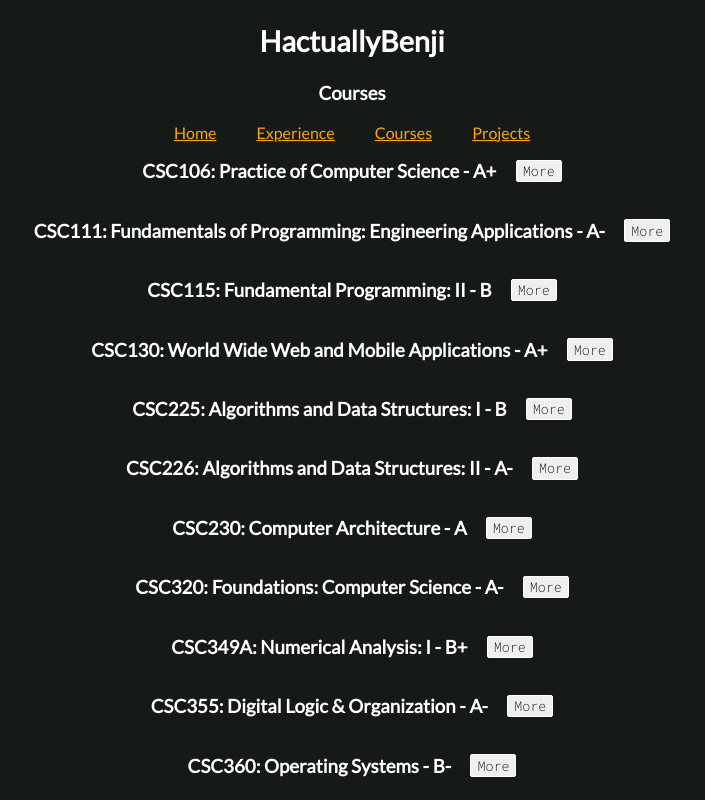
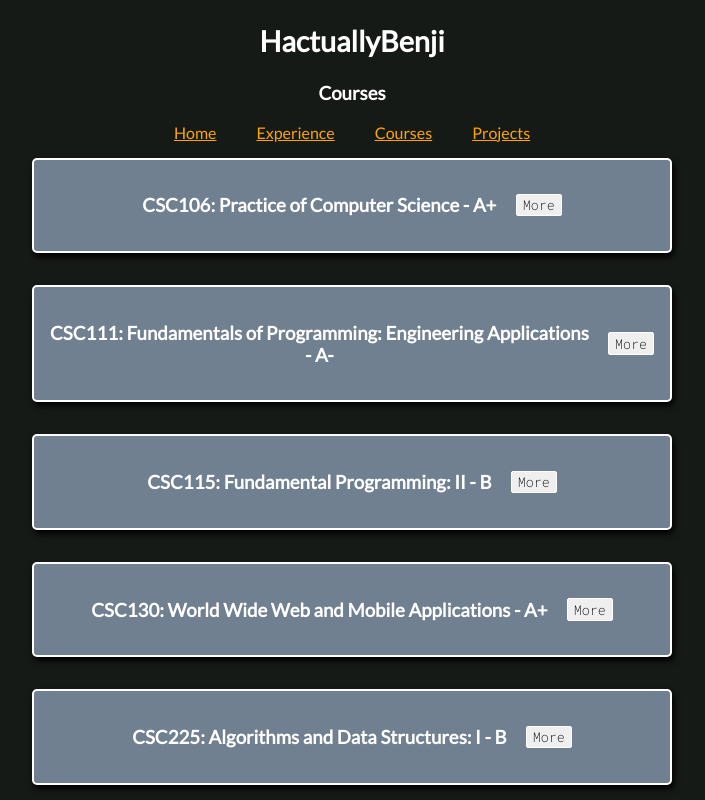
Before and after one commit to HactuallyBenji/portfolio, a React (Create React App) app: page /courses in a window 1280 px wide. Shown: the top 800 px of the page, without its empty margins (288-993 px from the left). Built offline with nearby package versions, Linux system fonts and the light colour scheme.

Commit message:
Updated Course component styling

```diff
--- a/src/Components/Course/Course.css
+++ b/src/Components/Course/Course.css
@@ -1,3 +1,9 @@
+.content {
+    margin: auto;
+    width: 50%;
+    padding: 1rem;
+}
+
 .Course-Heading {
     display: flex;
     justify-content: center;
@@ -6,6 +12,19 @@
 
 .Course {
     text-align: center;
+    border: 2px solid white;
+    border-radius: 5px;
+    background-color: slategray;
+    padding: 1rem;
+    box-shadow: 2px 4px 6px black;
+    transition: 0.25s;
+}
+
+.Course:hover {
+    position: relative;
+    left: 2px;
+    top: 1px;
+    background-color: grey;
 }
 
 .more-info {
--- a/src/Components/Course/Course.js
+++ b/src/Components/Course/Course.js
@@ -22,6 +22,7 @@ const Course = (props) => {
     }
 
     return (
+        <div className="content">
             <div className="Course">
                 <div className="Course-Heading">
                     <h3>{course.code}: {course.title} - {course.grade}</h3>
@@ -34,6 +35,7 @@ const Course = (props) => {
                 </ul>
                 </div> : null }
             </div>
+        </div>
     );
 };
 
```
Lines whose indentation alone changed are shown as unchanged.
